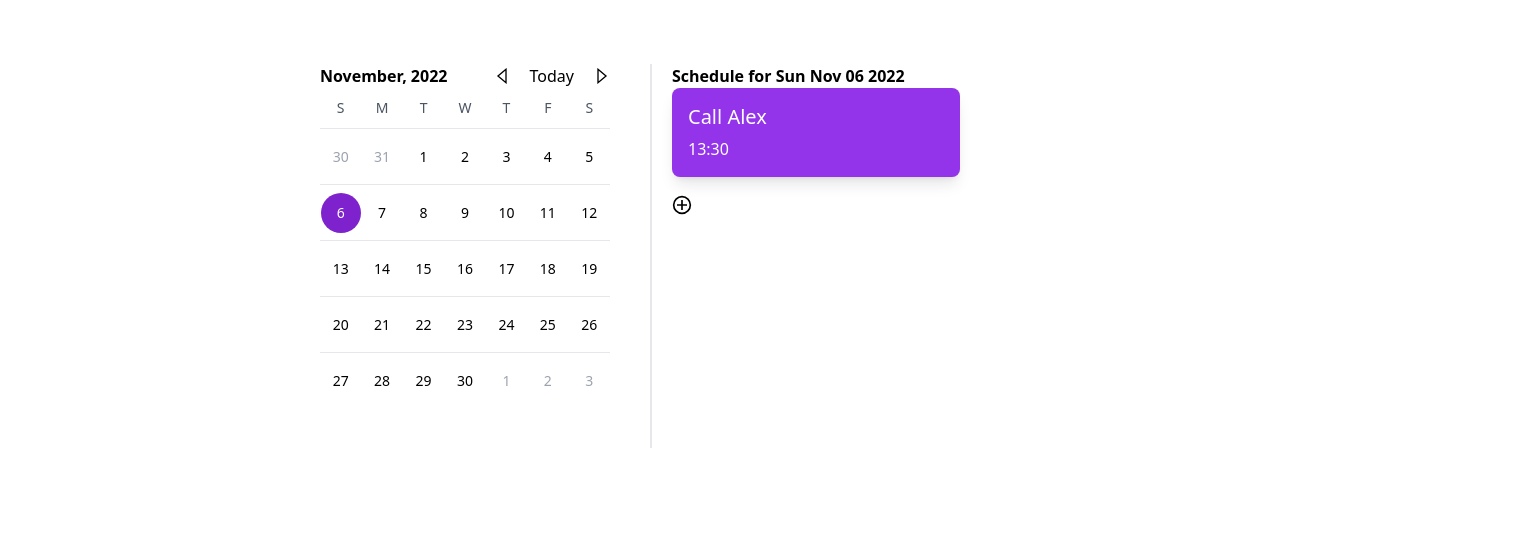
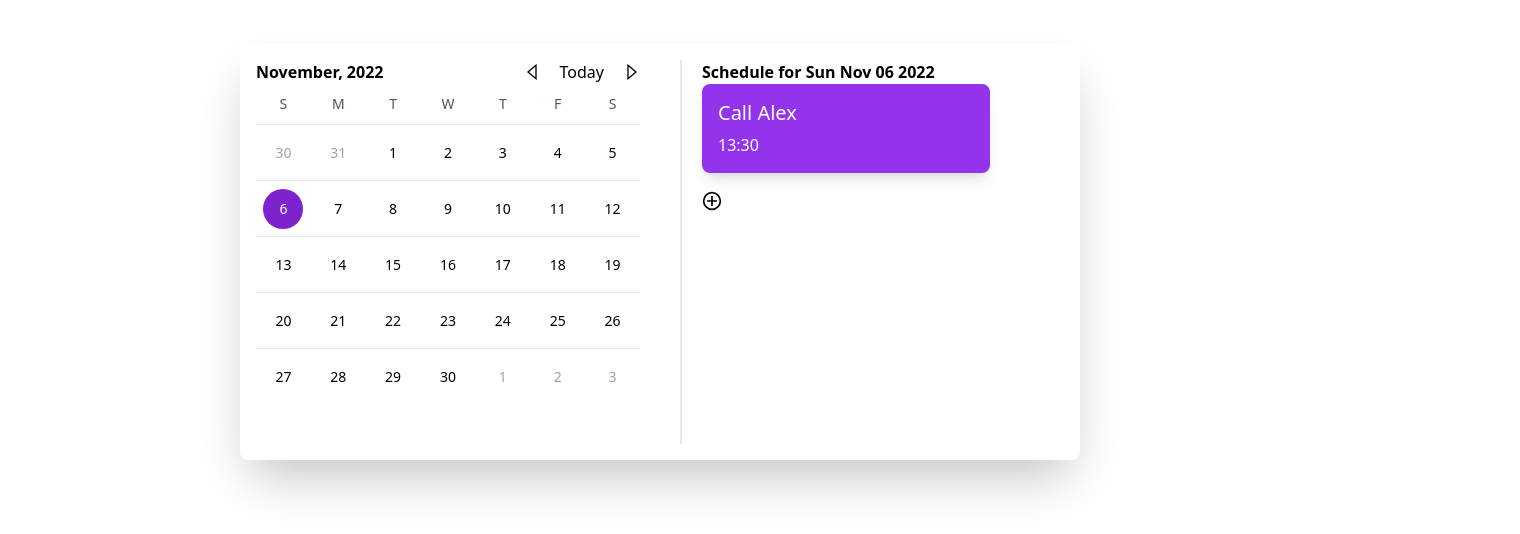
Before and after one commit to Shiv2205/calendar-app, a React (Create React App) app: page / in a window 1280 px wide. Shown: the part 144-678 px from the top of the page, 1520 px wide, since content can reach past the window. Built offline with nearby package versions, Linux system fonts and the light colour scheme.

Commit message:
Added CalendarCard element to hold dates and meetings

```diff
--- a/src/App.js
+++ b/src/App.js
@@ -6,14 +6,21 @@ import CalendarHeader from "./Components/CalendarHeader";
 import CalendarGrid from "./Components/CalendarGrid";
 import MeetingsTab from "./Components/MeetingsTab";
 import CalendarContext from "./util/calendarContext";
+import CalendarCard from "./Components/CalendarCard";
+import generateDate from './util/Calendar';
 
 function App() {
+
   const currentDate = dayjs();
   const [today, setToday] = useState(currentDate);
   const [selectedDate, setSelectedDate] = useState({getDate: currentDate, today: true, dateIndex: 0});
   const [meetings, setMeetings] = useState([]);
-  const calendar = useContext(DateContext);
+  let calendar = useContext(DateContext);
   const date = useContext(CalendarContext);
+
+  useEffect(() => {
+    calendar = generateDate(dayjs().month(), dayjs().year());
+  }, [today]);
 
   return (
   <DateContext.Provider value={{ //States, functions and values accessible globally
@@ -24,19 +31,25 @@ function App() {
     DateOfToday: currentDate,
     //datesArray: date//generateDate(currentDate.month(), currentDate.year())
   }}>
-    <div className="flex w-1/2 mx-auto divide-x-2 gap-10 h-screen items-center">
-      <div className="w-96 h-96 "> {/**Generates calendar */}
+    <div className="w-screen h-screen grid items-center ml-60">
+      <CalendarCard/>
+    </div>
+  </DateContext.Provider>
+  );
+}
+
+export default App;
+
+/**
+ * <div className="flex w-1/2 mx-auto divide-x-2 gap-10 h-screen items-center">
+        <div className="w-96 h-96 "> {/**Generates calendar }
         <CalendarHeader/>
         <Days/>
         <CalendarGrid setMeetings={setMeetings}/>
 
       </div>
 
-      <MeetingsTab meetings={date[selectedDate.dateIndex].meetings} setMeetings={setMeetings} /> {/**Generates meetings tab  meetings={meetings}*/}
+      <MeetingsTab meetings={date[selectedDate.dateIndex].meetings} setMeetings={setMeetings} /> {/**Generates meetings tab  meetings={meetings}}
 
     </div>
-  </DateContext.Provider>
-  );
-}
-
-export default App;
+ */
--- a/src/Components/CalendarCard.js
+++ b/src/Components/CalendarCard.js
@@ -1,12 +1,33 @@
+import CalendarHeader from "./CalendarHeader";
+import Days from "./Days";
+import CalendarGrid from "./CalendarGrid";
+import MeetingsTab from "./MeetingsTab";
+import DateContext from "../util/dateContext";
+import CalendarContext from "../util/calendarContext";
+import { useContext } from "react";
+
 const CalendarCard = () => {
+
+  const date = useContext(DateContext);
+  const calendar = useContext(CalendarContext);
+
   return (
-    <div class="flex justify-left mb-2">
-      <div class="bg-gray-400 block p-4 rounded-lg shadow-lg w-72">
+    <div class="flex w-96 h-96 items-center mb-2 ">
+      <div class="bg-white block p-4 rounded-lg shadow-2xl ">
+        <div className="flex mx-auto divide-x-2 gap-10 h-96 items-center">
 
+          <div className="w-96 h-96 "> {/**Generates calendar */}
+            <CalendarHeader/>
+            <Days/>
+            <CalendarGrid/>
+          </div>
+
+          <MeetingsTab /> {/**Generates meetings tab  meetings={meetings}*/}
+
+        </div>
       </div>
     </div>
   );
-  ``;
 };
 
 export default CalendarCard;
--- a/src/Components/CalendarGrid.js
+++ b/src/Components/CalendarGrid.js
@@ -1,14 +1,14 @@
 //import generateDate from "../util/Calendar";
 import cn from "../util/cn";
 import DateContext from "../util/dateContext";
-import CalendarContext from "../util/calendarContext";
 import { useContext } from "react";
+import generateDate from "../util/Calendar";
 
 const CalendarGrid = (props) => {
 
 
-  const calendar = useContext(CalendarContext);
   const dates = useContext(DateContext);
+  const calendar = generateDate(dates.currentDate.month(), dates.currentDate.year());
   //calendar.datesArray = generateDate(calendar.currentDate.month(), calendar.currentDate.year());
 
   return (
@@ -29,7 +29,7 @@ const CalendarGrid = (props) => {
                 )}
                 onClick={() => {
                   dates.setActiveDate({ getDate: date, today: isToday, dateIndex: index });
-                 props.setMeetings([...meetings]);
+                 //props.setMeetings([...meetings]);
                 }}
               >
                 {date.date()}
--- a/src/Components/MeetingsTab.js
+++ b/src/Components/MeetingsTab.js
@@ -5,7 +5,7 @@ import MeetingCard from "./MeetingCard";
 import { GrAddCircle } from 'react-icons/gr';
 import AddMeetingForm from "./AddMeetingForm";
 
-const MeetingsTab = (props) => {
+const MeetingsTab = () => {
 
   const date = useContext(DateContext);
   const calendar = useContext(CalendarContext);
```
